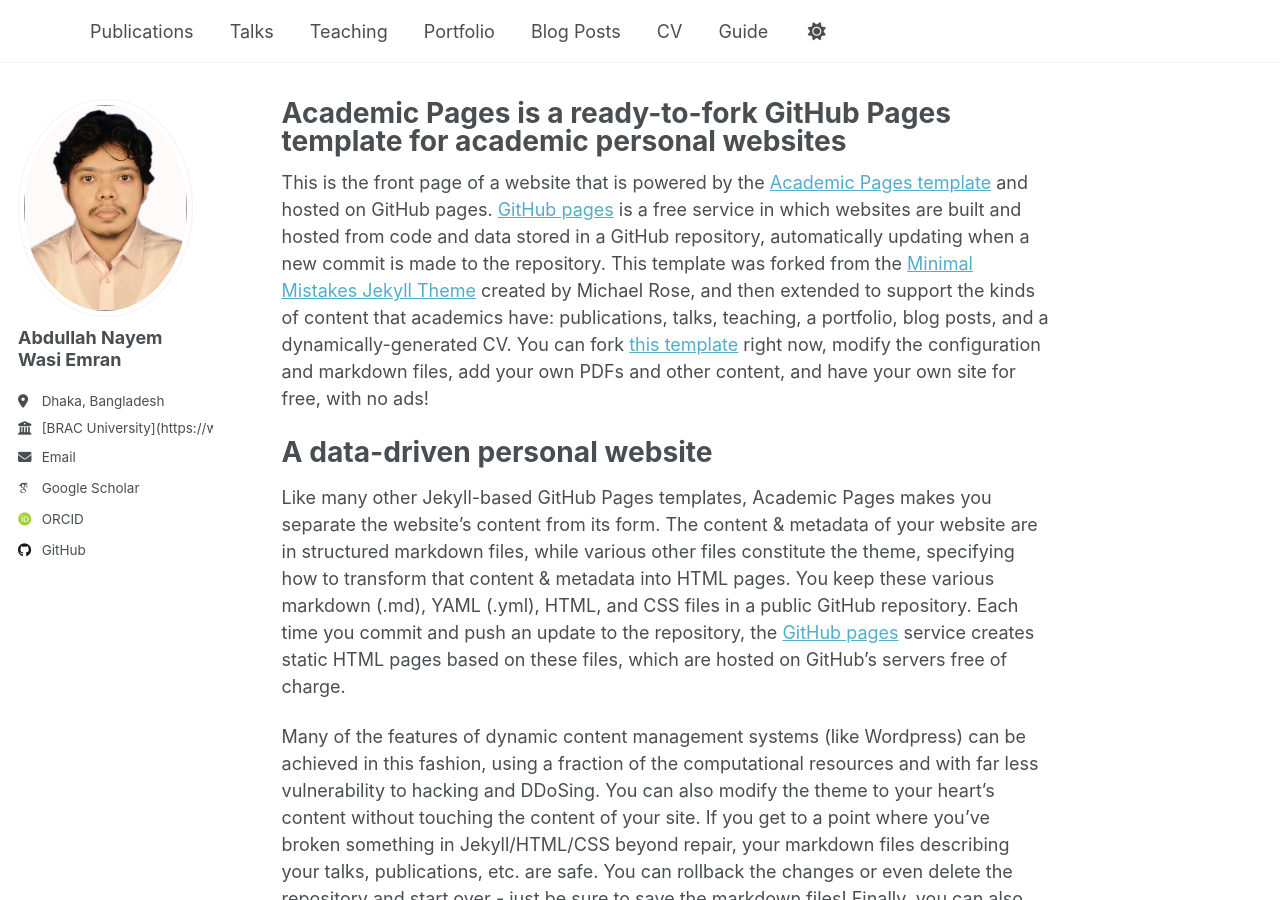
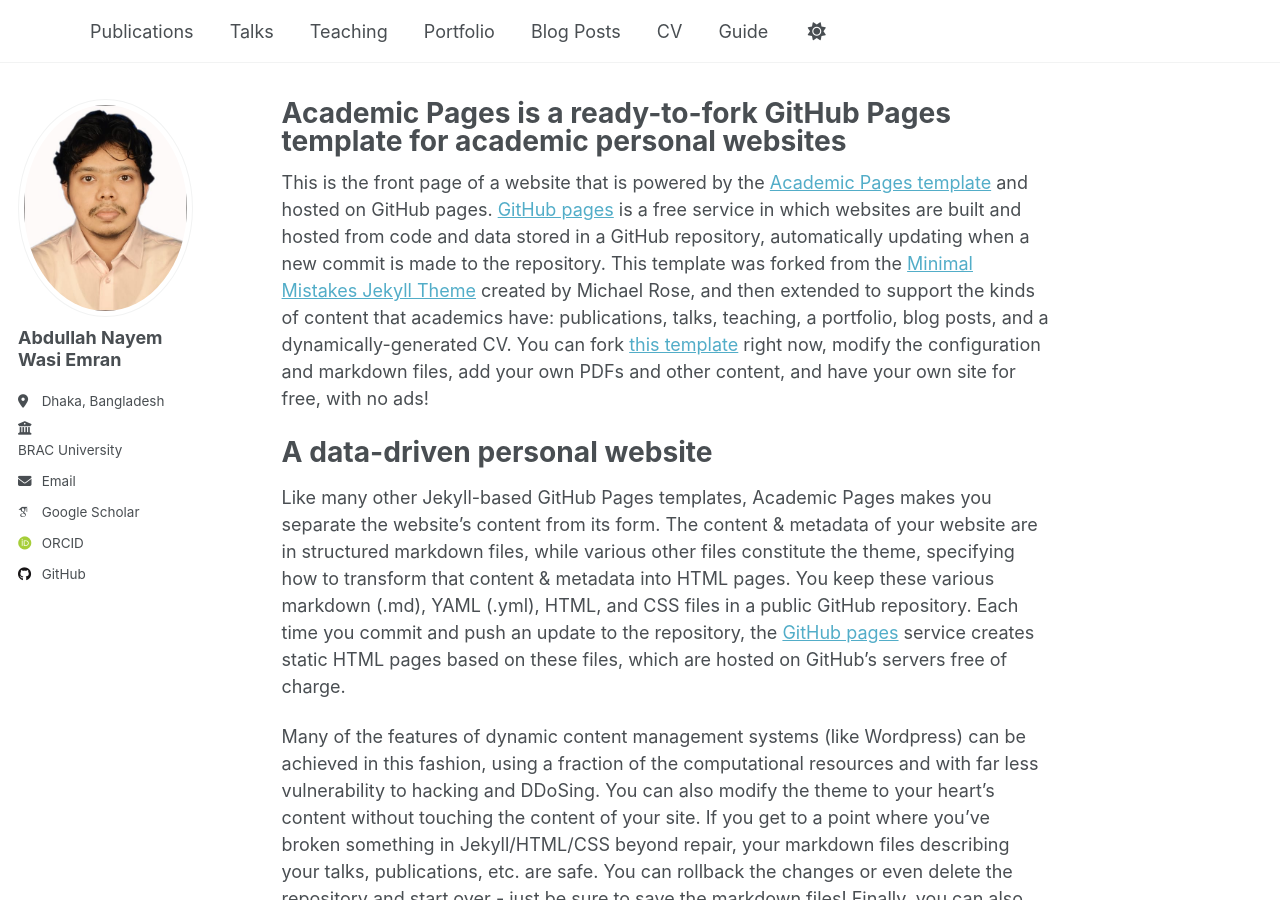
Before and after one commit to Nayem9274/nayem9274.github.io, a Jekyll site: the page built from _pages/about.md, in a window 1280 px wide and 900 px high. Built offline with Jekyll 4.4.1, drawn with Linux system fonts in a browser that asks for light colours; some web fonts are replaced; some of the changed lines change nothing that is shown.

Commit message:
Update _config.yml

```diff
--- a/_config.yml
+++ b/_config.yml
@@ -27,7 +27,7 @@
   pronouns         : # example: "she/her"
   bio              : " "
   location         : "Dhaka, Bangladesh"
-  employer: "[BRAC University](https://www.bracu.ac.bd)"
+  employer: <a href="https://www.bracu.ac.bd" target="_blank">BRAC University</a>
   uri              : # URL
   email            : "abdullahnayem9274@gmail.com"
 
```
